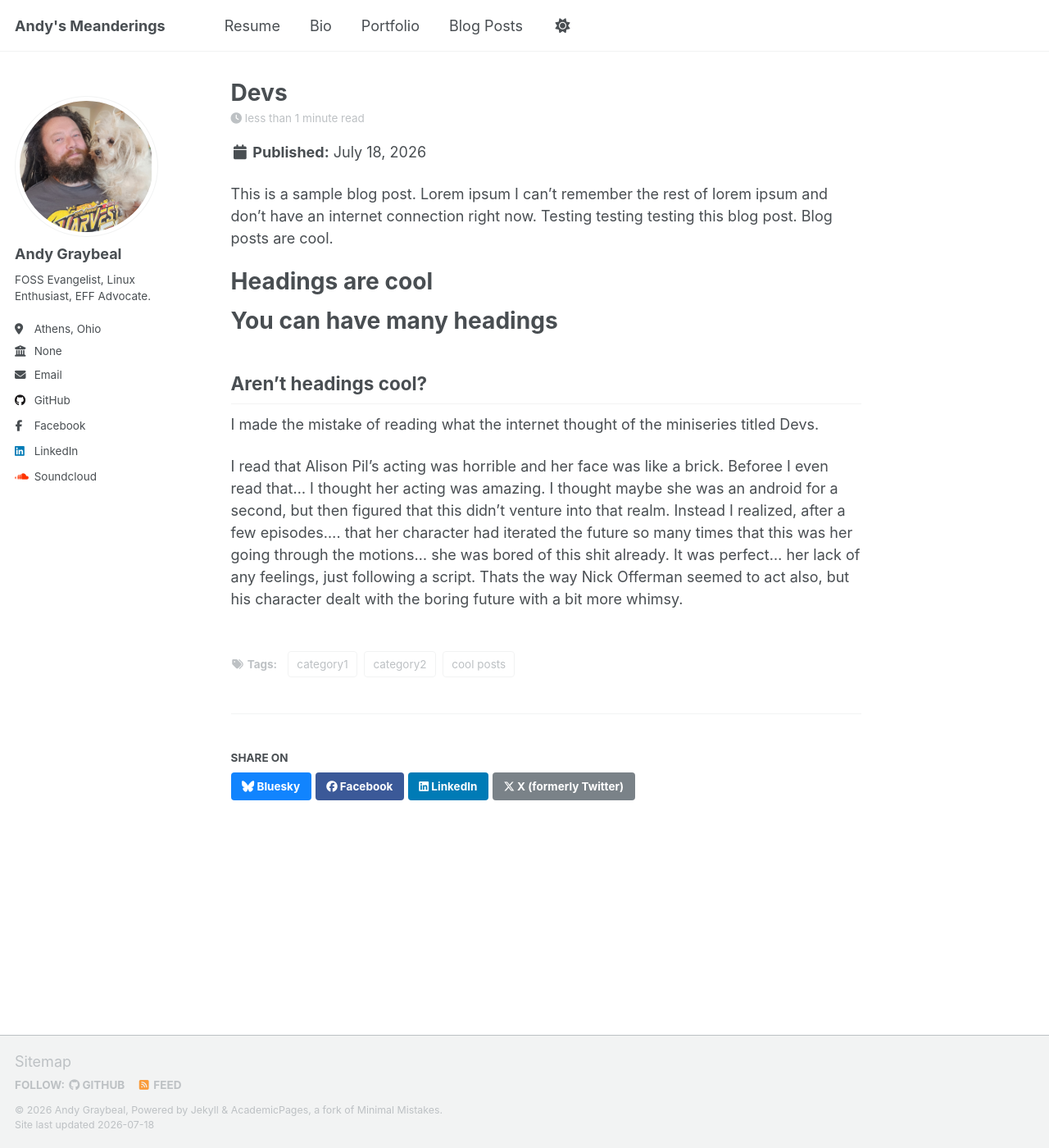
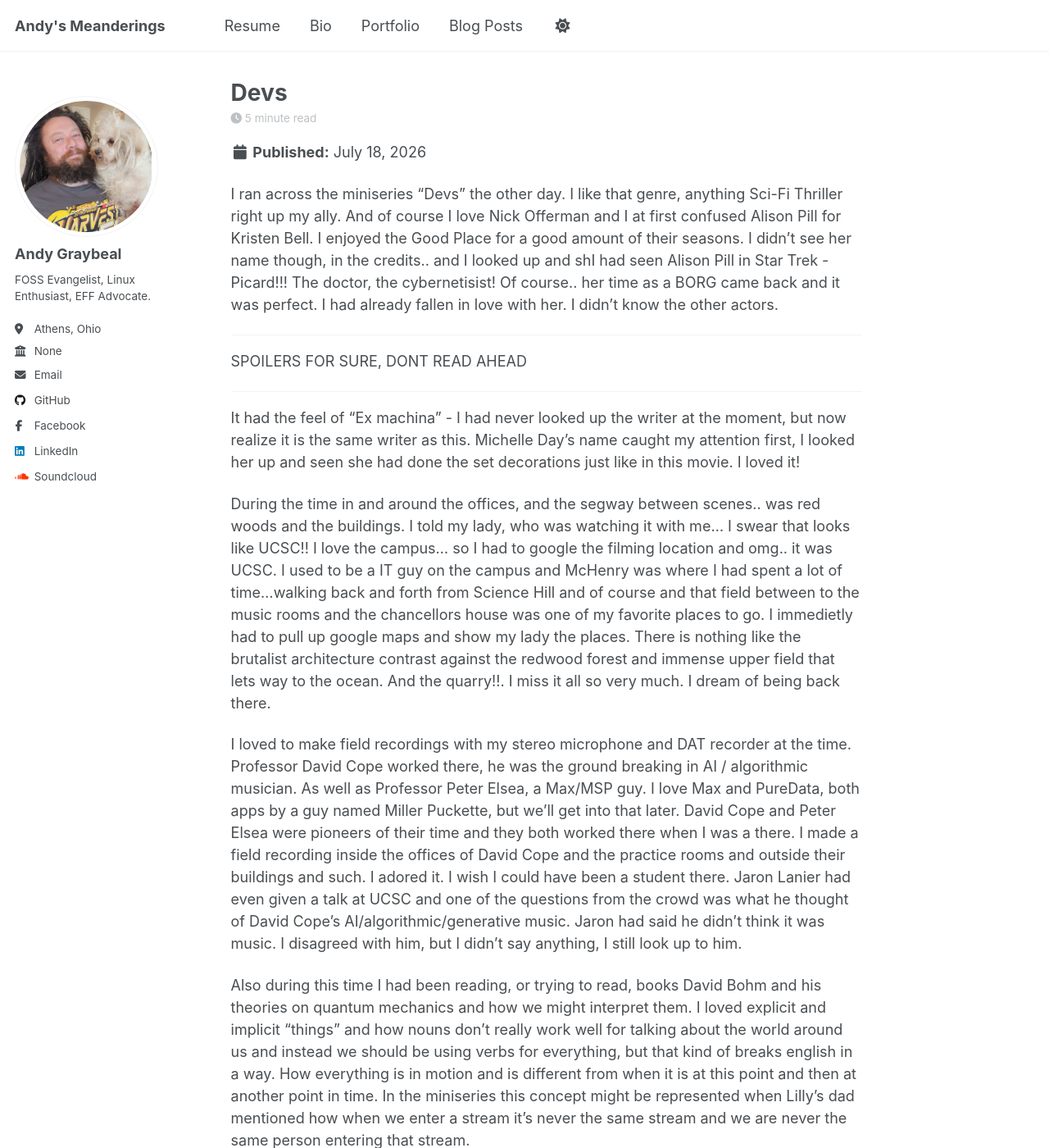
Before and after one commit to andy-graybeal/andy-graybeal.github.io, a Jekyll site: the page built from _posts/2026-07-18-blog-post-1.md, in a window 1280 px wide and 1400 px high. Shown: the whole window at 82% size. Built offline with Jekyll 4.4.1, drawn with Linux system fonts in a browser that asks for light colours; a script that is not in the unit is left out; some of the changed text lies outside the part shown.

Commit message:
Update 2026-07-18-blog-post-1.md

```diff
--- a/_posts/2026-07-18-blog-post-1.md
+++ b/_posts/2026-07-18-blog-post-1.md
@@ -8,16 +8,27 @@ tags:
   - category2
 ---
 
-This is a sample blog post. Lorem ipsum I can't remember the rest of lorem ipsum and don't have an internet connection right now. Testing testing testing this blog post. Blog posts are cool.
+I ran across the miniseries "Devs" the other day.  I like that genre, anything Sci-Fi Thriller right up my ally.  And of course I love Nick Offerman and I at first confused Alison Pill for Kristen Bell.  I enjoyed the Good Place for a good amount of their seasons.  I didn't see her name though, in the credits.. and I looked up and shI had seen Alison Pill in Star Trek - Picard!!!  The doctor, the cybernetisist!  Of course.. her time as a BORG came back and it was perfect.  I had already fallen in love with her.  I didn't know the other actors.
 
-Headings are cool
-======
+---
 
-You can have many headings
-======
+SPOILERS FOR SURE, DONT READ AHEAD
 
-Aren't headings cool?
-------
+---
+
+It had the feel of "Ex machina" - I had never looked up the writer at the moment, but now realize it is the same writer as this.  Michelle Day's name caught my attention first, I looked her up and seen she had done the set decorations just like in this movie.  I loved it!
+
+During the time in and around the offices, and the segway between scenes.. was red woods and the buildings. I told my lady, who was watching it with me... I swear that looks like UCSC!!  I love the campus... so I had to google the filming location and omg.. it was UCSC.  I used to be a IT guy on the campus and McHenry was where I had spent a lot of time...walking back and forth from Science Hill and of course and that field between to the music rooms and the chancellors house was one of my favorite places to go.  I immedietly had to pull up google maps and show my lady the places.  There is nothing like the brutalist architecture contrast against the redwood forest and immense upper field that lets way to the ocean.  And the quarry!!.  I miss it all so very much.  I dream of being back there.
+
+I loved to make field recordings with my stereo microphone and DAT recorder at the time.  Professor David Cope worked there, he was the ground breaking in AI / algorithmic musician.  As well as Professor Peter Elsea, a Max/MSP guy. I love Max and PureData, both apps by a guy named Miller Puckette, but we'll get into that later.  David Cope and Peter Elsea were pioneers of their time and they both worked there when I was a there.  I made a field recording inside the offices of David Cope and the practice rooms and outside their buildings and such. I adored it.  I wish I could have been a student there.  Jaron Lanier had even given a talk at UCSC and one of the questions from the crowd was what he thought of David Cope's AI/algorithmic/generative music.  Jaron had said he didn't think it was music.  I disagreed with him, but I didn't say anything, I still look up to him.
+
+Also during this time I had been reading, or trying to read, books David Bohm and his theories on quantum mechanics and how we might interpret them. I loved explicit and implicit "things" and how nouns don't really work well for talking about the world around us and instead we should be using verbs for everything, but that kind of breaks english in a way.  How everything is in motion and is different from when it is at this point and then at another point in time.  In the miniseries this concept might be represented when Lilly's dad mentioned how when we enter a stream it's never the same stream and we are never the same person entering that stream.
+
+Already enamored with the details of the miniseries, I was floored when they played Steve Reichs tape loops!  I had taken synthesis/music class at Cabrillo college and used this as one of my homework assignments.  I have "to show them, to show them, to show them" laser printed into my brain tissue.
+
+Another weird and quirky fact is that I lived in the house that the physicist developed a computer that fit into his shoe so he could win at gambling at [707 Riverside Ave](https://historyrighthere.blogspot.com/2017/01/the-first-geek-house-in-santa-cruz.html).
+
+
 
 I made the mistake of reading what the internet thought of the miniseries titled Devs.
 
```
